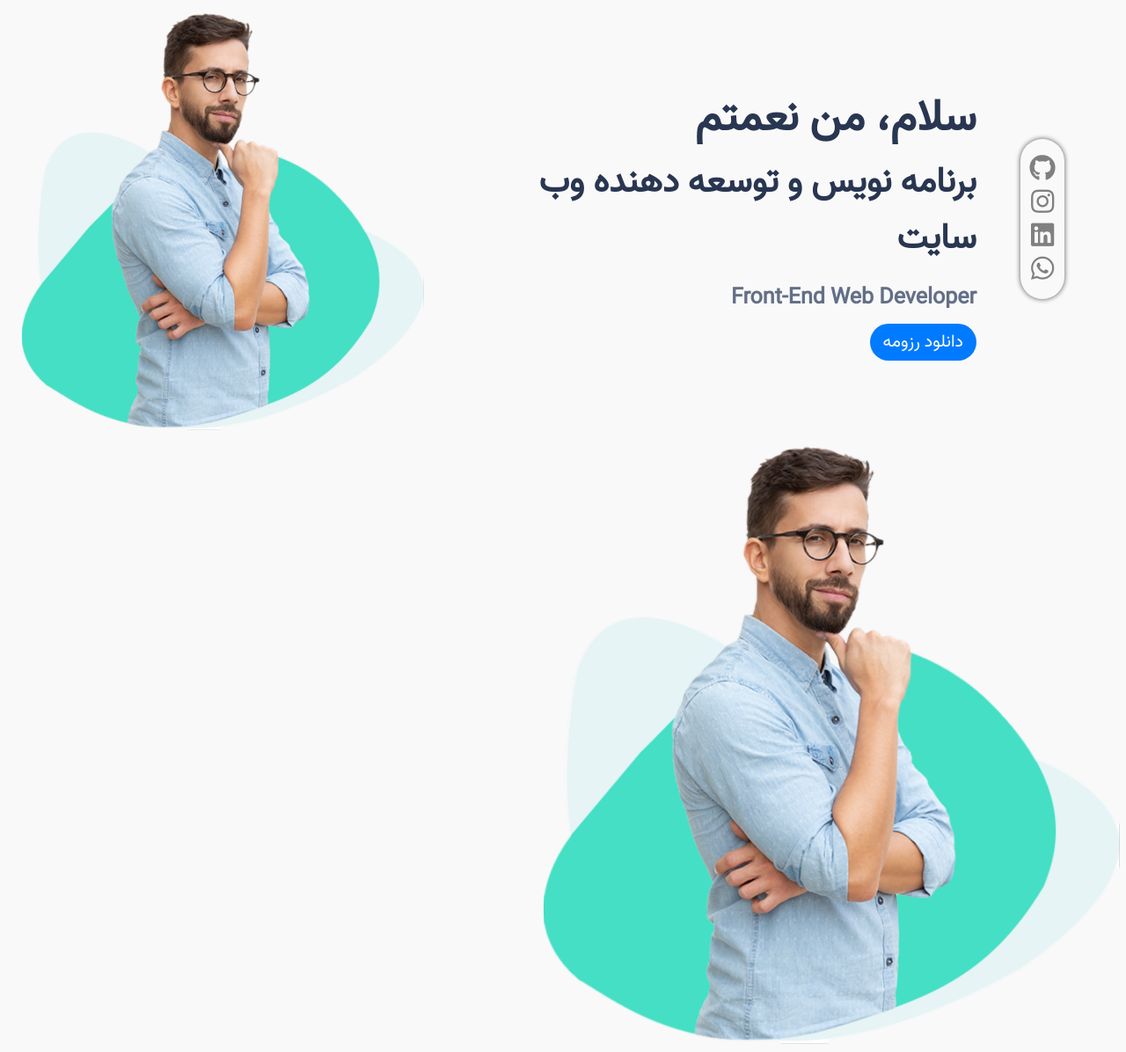
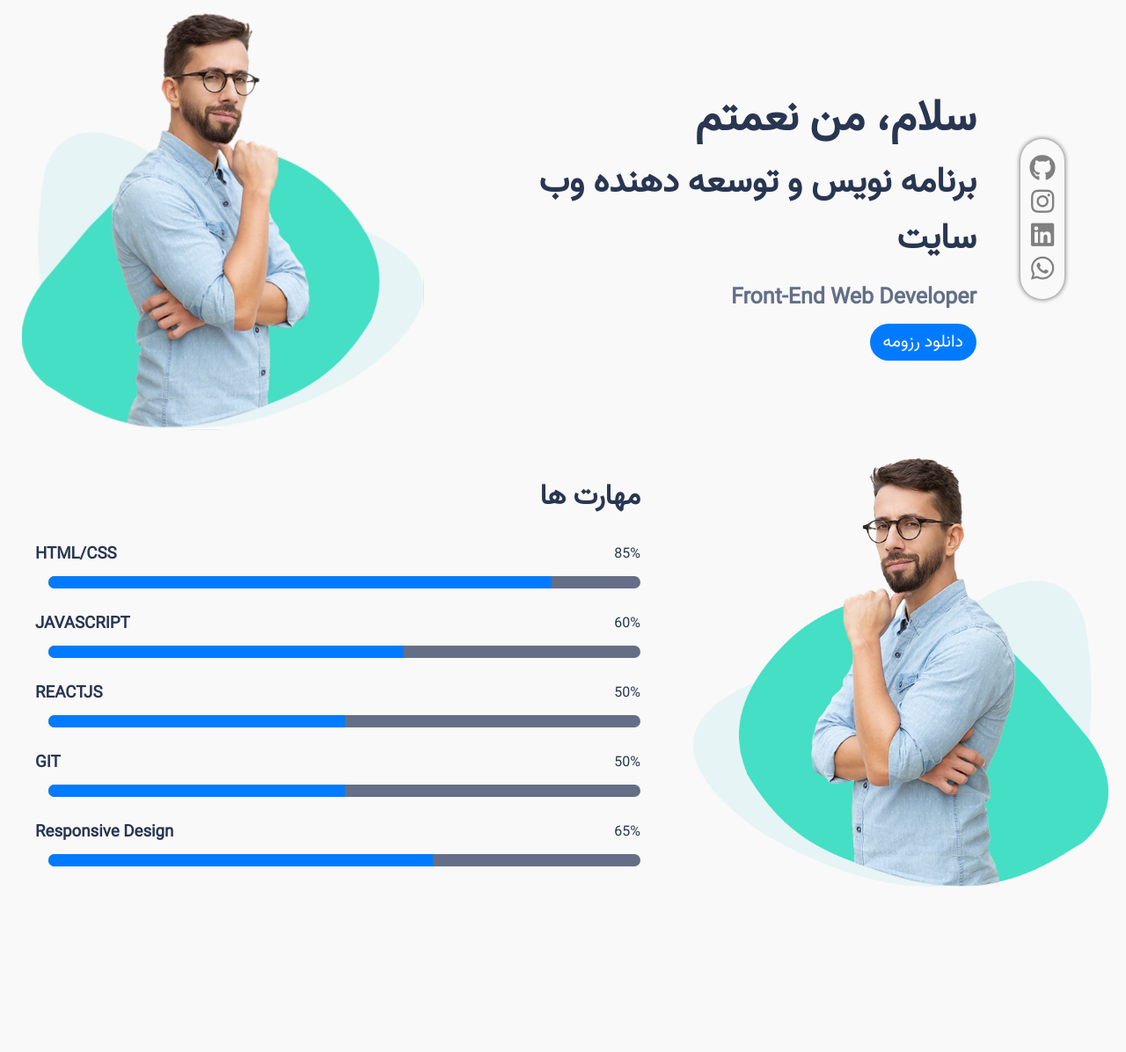
Before and after one commit to ne-ghaznavi/nematghaznavi, a PHP site: page / in a window 1280 px wide. Shown: the part 101-1297 px from the top of the page at 88% size. After the commit the page ends 1109 px from the top, so only its background shows below. Run offline with PHP 8.4, Linux system fonts and the light colour scheme.

Commit message:
skill section were create

```diff
--- a/index.html
+++ b/index.html
@@ -23,9 +23,9 @@
         <!-- navigation section -->
         <nav class="navigation">
             <ul class="menu-list">
-                <li class="menu-item"><a href="#hero">خانه</a></li>
+                <li class="menu-item"><a href="#">خانه</a></li>
                 <li class="menu-item"><a href="#">وبلاگ</a></li>
-                <li class="menu-item"><a href="#">مهارت ها</a></li>
+                <li class="menu-item"><a href="#skill">مهارت ها</a></li>
                 <li class="menu-item"><a href="#">نمونه کارها</a></li>
                 <li class="menu-item"><a href="#">تماس با من</a></li>
             </ul>
@@ -55,8 +55,78 @@
         <!-- /end hero section -->
 
         <!-- skill section -->
-        <div class="skill">
-            <img src="images/me.png">
+        <div class="skill" id="skill">
+            <img src="images/me1.png">
+            <div class="list_skill">
+                <h1>مهارت ها</h1>
+                <div dir="ltr">
+                    <div class="skill_item">
+                        <div class="skill_header">
+                            <h3 class="skill_title">HTML/CSS</h3>
+                            <div class="skill_percentage">
+                                <p><span class="counter">85</span>%</p>
+                            </div>
+                        </div>
+                        <div class="skill_bar">
+                            <div class="bar_inner">
+                                <div class="bar progress_line" data-width="85" style="width: 85%; height: 14px;"></div>
+                            </div>
+                        </div>
+                    </div>
+                    <div class="skill_item">
+                        <div class="skill_header">
+                            <h3 class="skill_title">JAVASCRIPT</h3>
+                            <div class="skill_percentage">
+                                <p><span class="counter">60</span>%</p>
+                            </div>
+                        </div>
+                        <div class="skill_bar">
+                            <div class="bar_inner">
+                                <div class="bar progress_line" data-width="85" style="width: 60%; height: 14px;"></div>
+                            </div>
+                        </div>
+                    </div>
+                    <div class="skill_item">
+                        <div class="skill_header">
+                            <h3 class="skill_title">REACTJS</h3>
+                            <div class="skill_percentage">
+                                <p><span class="counter">50</span>%</p>
+                            </div>
+                        </div>
+                        <div class="skill_bar">
+                            <div class="bar_inner">
+                                <div class="bar progress_line" data-width="85" style="width: 50%; height: 14px;"></div>
+                            </div>
+                        </div>
+                    </div>
+                    <div class="skill_item">
+                        <div class="skill_header">
+                            <h3 class="skill_title">GIT</h3>
+                            <div class="skill_percentage">
+                                <p><span class="counter">50</span>%</p>
+                            </div>
+                        </div>
+                        <div class="skill_bar">
+                            <div class="bar_inner">
+                                <div class="bar progress_line" data-width="85" style="width: 50%; height: 14px;"></div>
+                            </div>
+                        </div>
+                    </div>
+                    <div class="skill_item">
+                        <div class="skill_header">
+                            <h3 class="skill_title">Responsive Design</h3>
+                            <div class="skill_percentage">
+                                <p><span class="counter">65</span>%</p>
+                            </div>
+                        </div>
+                        <div class="skill_bar">
+                            <div class="bar_inner">
+                                <div class="bar progress_line" data-width="85" style="width: 65%; height: 14px;"></div>
+                            </div>
+                        </div>
+                    </div>
+                </div>
+            </div>
         </div>
         <!-- /skill section -->
     </div>
--- a/styles/main.css
+++ b/styles/main.css
@@ -5,6 +5,10 @@
     margin: 0;
     padding: 0;
     box-sizing: border-box;
+}
+
+html {
+    scroll-behavior: smooth;
 }
 
 body{
@@ -177,6 +181,46 @@ body{
     transform: scale(1.05);
     color: #007bff;
 }
+/* end hero section */
+
+/* start skill section */
+.skill{
+    display: flex;
+}
+
+.skill img{
+    width: 40%;
+    padding: 20px;
+}
+
+.list_skill{
+    width: 100%;
+    margin: 40px;
+    color: #293651;
+}
+
+.skill_item{
+    margin-top: 25px;
+}
+
+.skill_header{
+    display: flex;
+    justify-content: space-between;
+    align-items: center;
+}
+
+.skill_bar{
+    background-color:#646f87;
+    border-radius: 15px;
+    margin-left: 15px;
+    margin-top: 10px;
+}
+
+.skill_bar .progress_line{
+    background-color: #007bff;
+    border-radius: 15px 0 0 15px;
+}
+/* end skill section */
 
 /* keyframes */
 
```
